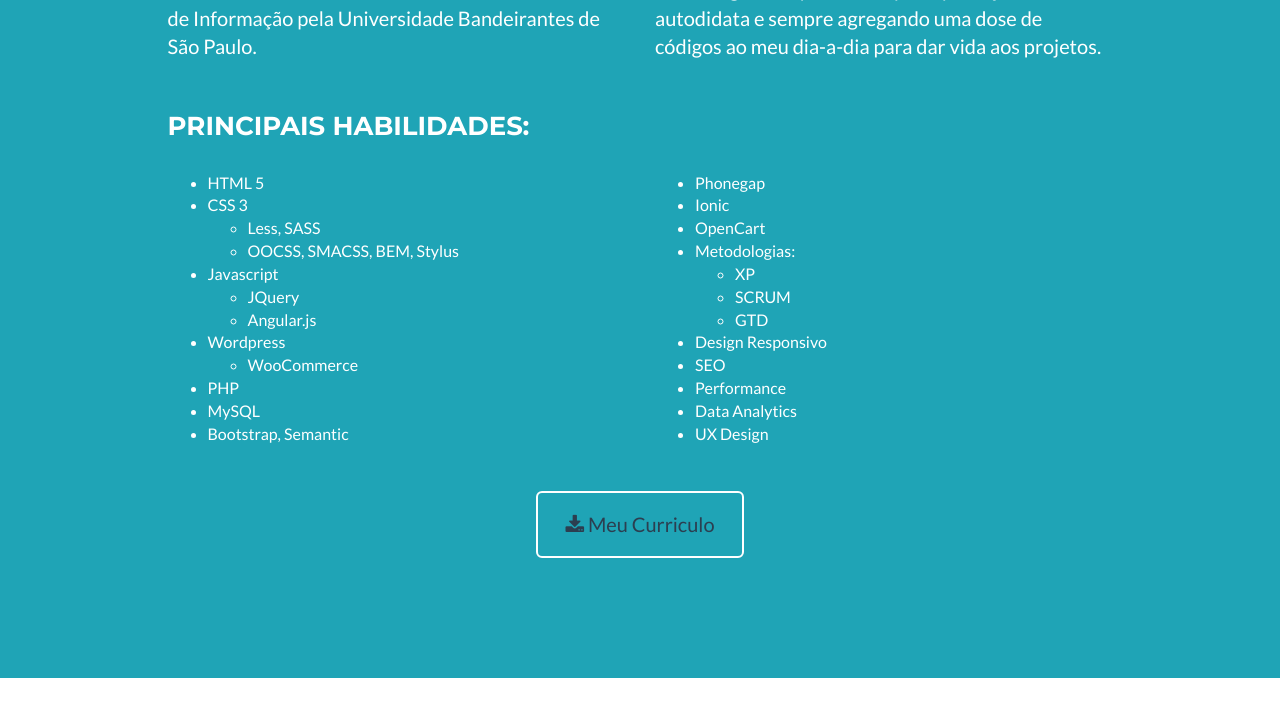
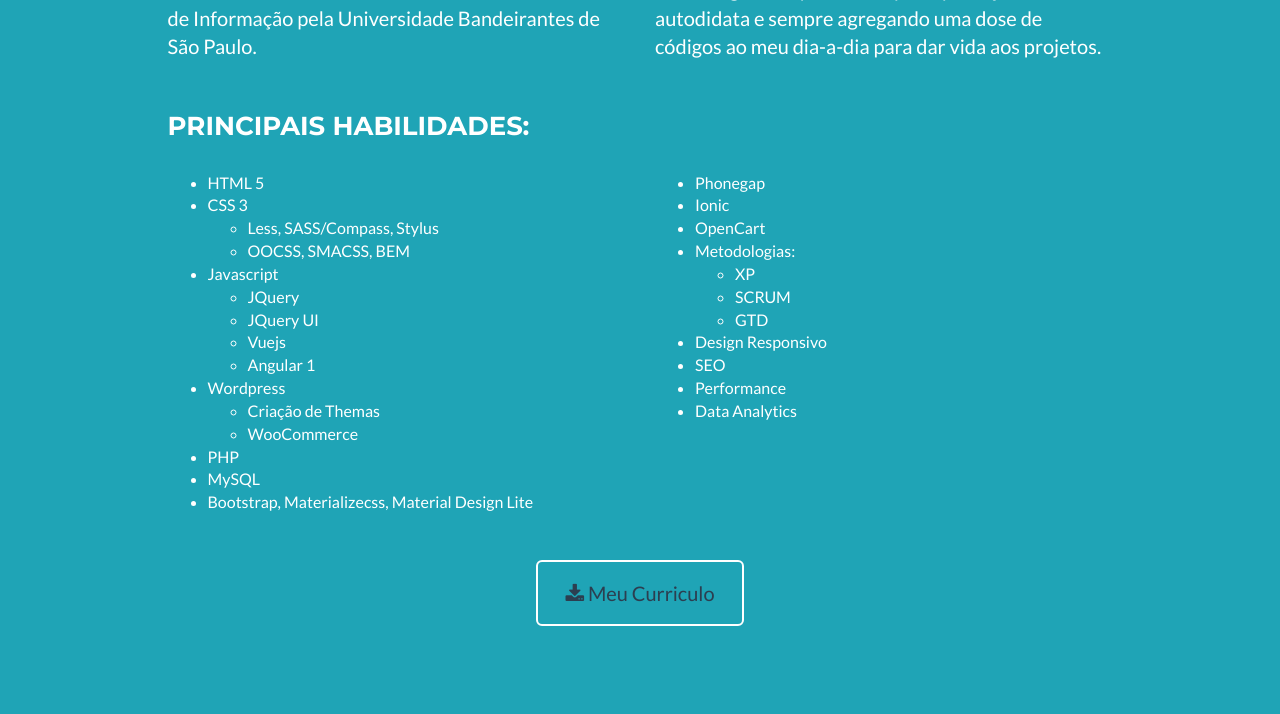
Before and after one commit to robertourias/nicoletti, a PHP site: page / in a window 1280 px wide. Shown: the part 5760-6474 px from the top of the page. Run offline with PHP 8.4, Linux system fonts and the light colour scheme; style sheets or scripts are compiled from the project's sources; some libraries are stand-ins or nearby versions.

Commit message:
Atualização dos skills e curriculo

```diff
--- a/inc_header.php
+++ b/inc_header.php
@@ -6,7 +6,7 @@
                 <div class="intro-text">
                     <span class="name">Roberto Nicoletti</span>
                     <hr class="star-light">
-                    <span class="skills">{ HTML - CSS - Javascript - PHP - MySQL - SEO - UX }</span>
+                    <span class="skills">{ HTML5, CSS3, SASS/Compass, JS, PHP/MySQL, SEO }</span>
                 </div>
             </div>
         </div>
--- a/md_about.php
+++ b/md_about.php
@@ -51,26 +51,29 @@
                 <li>
                   CSS 3
                   <ul>
-                    <li>Less, SASS</li>
-                    <li>OOCSS, SMACSS, BEM, Stylus</li>
+                    <li>Less, SASS/Compass, Stylus</li>
+                    <li>OOCSS, SMACSS, BEM</li>
                   </ul>
                 </li>
                 <li>
                   Javascript
                   <ul>
                     <li>JQuery</li>
-                    <li>Angular.js</li>
+                    <li>JQuery UI</li>
+                    <li>Vuejs</li>
+                    <li>Angular 1</li>
                   </ul>
                 </li>
                 <li>
                   Wordpress
                   <ul>
+                    <li>Criação de Themas</li>
                     <li>WooCommerce</li>
                   </ul>
                 </li>
                 <li>PHP</li>
                 <li>MySQL</li>
-                <li>Bootstrap, Semantic</li>
+                <li>Bootstrap, Materializecss, Material Design Lite</li>
               </ul>
           </div>
 
@@ -91,14 +94,13 @@
                 <li>SEO</li>
                 <li>Performance</li>
                 <li>Data Analytics</li>
-                <li>UX Design</li>
               </ul>
           </div>
       </div>
 
       <div class="row">
         <div class="col-lg-8 col-lg-offset-2 text-center">
-            <a href="files/Roberto Miyazaki Urias Nicoletti.pdf" target="_blank" class="btn btn-lg btn-outline">
+            <a href="https://1drv.ms/b/s!AuWEI-PDG6x2hIdKllF8Wz6FYnBzsA" target="_blank" class="btn btn-lg btn-outline">
                 <i class="fa fa-download"></i> Meu Curriculo
             </a>
         </div>
```
